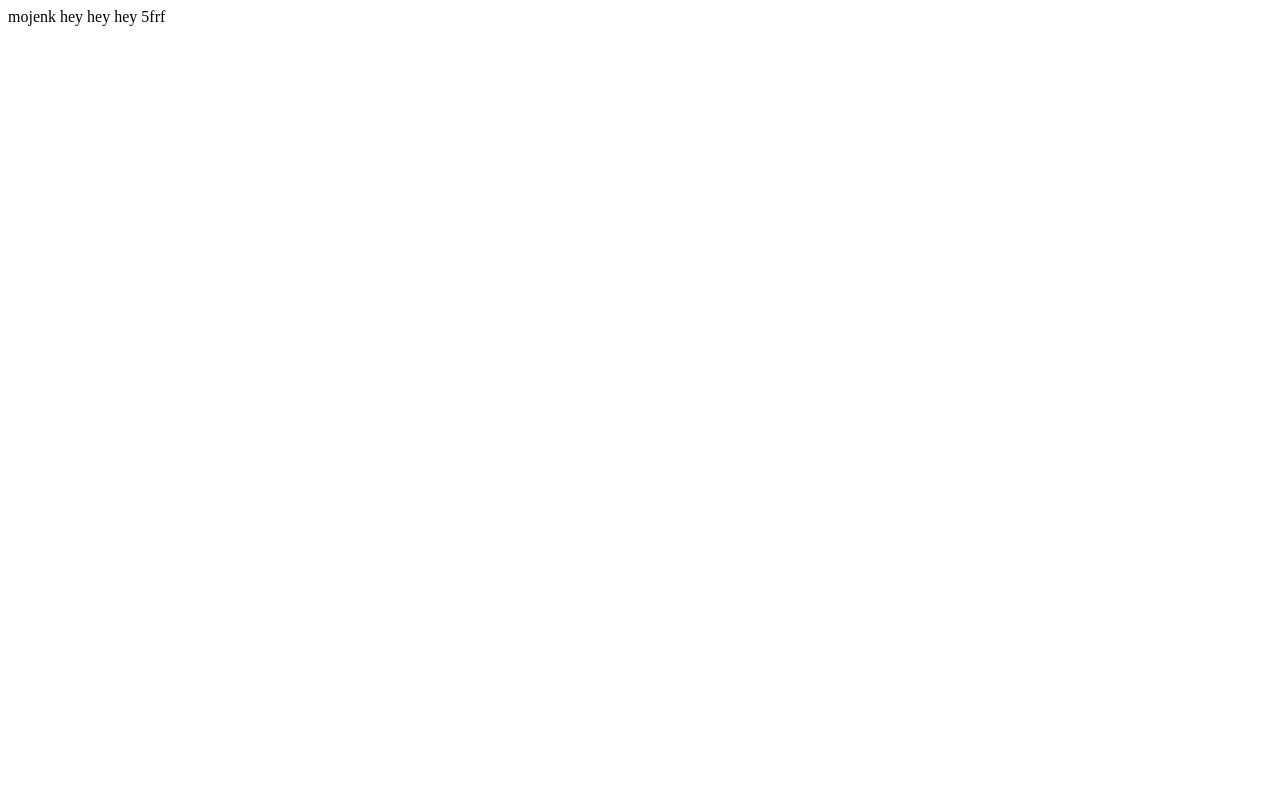
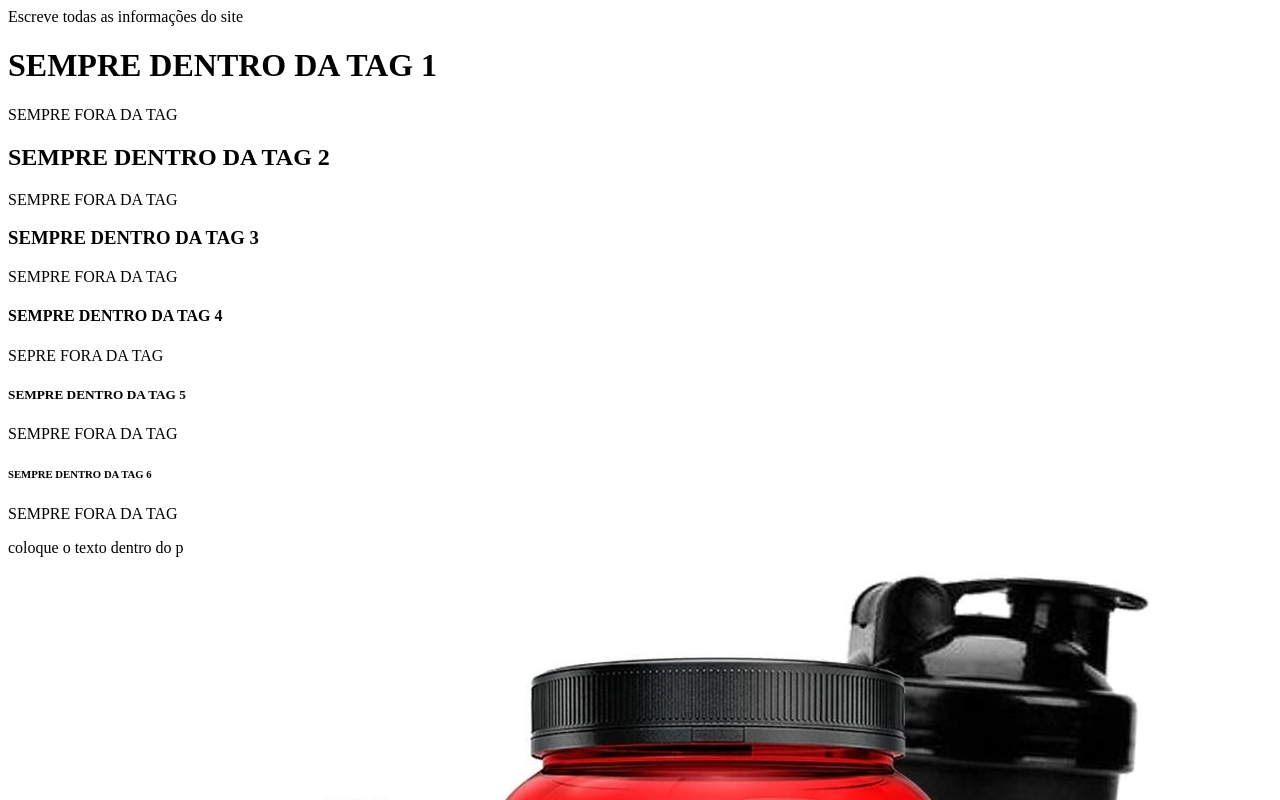
Before and after one commit to Henrik0x/Programa-o-Inicial-, a plain HTML site: page index.html in a window 1280 px wide. Shown: the top 800 px of the page. Drawn offline with Linux system fonts and the light colour scheme.

Commit message:
Add files via upload

```diff
--- a/index.html
+++ b/index.html
@@ -3,10 +3,17 @@
 <head>
     <meta charset="UTF-8">
     <meta name="viewport" content="width=device-width, initial-scale=1.0">
-    <title>Mundo-digital</title>
-</head> mojenk
-<body>
-    hey hey hey
-
-</body> 5frf
+    <title> MUNDO - MAROMBA </title>
+</head>
+<body> Escreve todas as informações do site
+    <h1>SEMPRE DENTRO DA TAG 1</h1> SEMPRE FORA DA TAG
+    <h2>SEMPRE DENTRO DA TAG 2</h2> SEMPRE FORA DA TAG
+    <h3>SEMPRE DENTRO DA TAG 3</h3> SEMPRE FORA DA TAG
+    <H4>SEMPRE DENTRO DA TAG 4</H4> SEPRE FORA DA TAG
+    <h5>SEMPRE DENTRO DA TAG 5</h5> SEMPRE FORA DA TAG
+    <H6>SEMPRE DENTRO DA TAG 6</h6> SEMPRE FORA DA TAG
+                 <P>coloque o texto dentro do p</P>
+    <a href="suplemento.html" target="_blank">GANHE DESCONTO</a>
+    <img src="whey.webp">
+</body>
 </html>
```
Also changed, not shown: suplemento.html (added, +14 -0 lines), whey.webp (added).
